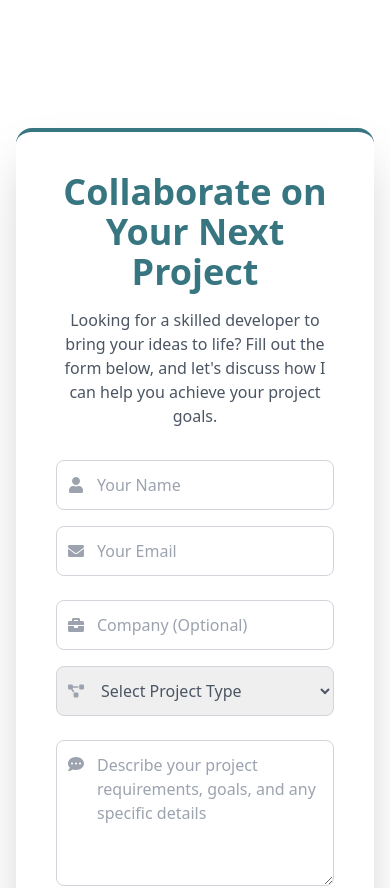
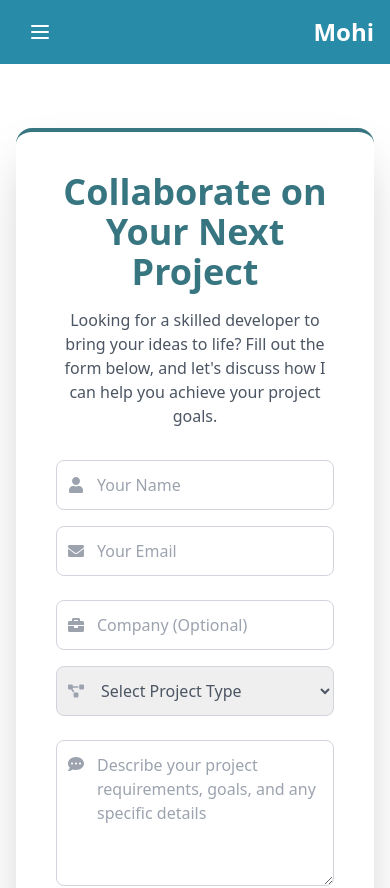
Before and after one commit to GITMOHI/MyPortfolio, a React (Vite) app in the folder client/: page /hireme in a window 390 px wide. Shown: the top 888 px of the page. Built offline with nearby package versions, Linux system fonts and the light colour scheme; no server answers.

Commit message:
responsive nav

```diff
--- a/client/src/LayOut/Left/Left.jsx
+++ b/client/src/LayOut/Left/Left.jsx
@@ -22,6 +22,9 @@ const Left = () => {
         else if(path_name == '/resume'){
             setColor('#54b689');
         }
+        else if(path_name == '/blog'){
+            setColor('#F07857');
+        }
         else{
             setColor('#288BA8');
         }
--- a/client/src/LayOut/Main.jsx
+++ b/client/src/LayOut/Main.jsx
@@ -60,14 +60,29 @@ const Main = () => {
   const [isDrawerOpen, setIsDrawerOpen] = useState(false); // State to toggle drawer
   const location = useLocation();
 
-  useEffect(() => {
-    const path_name = location.pathname;
-    if (path_name === "/aboutme" || path_name === "/") {
-      setColor("#5BC3D5");
-    } else if (path_name === "/portfolio") {
-      setColor("#EEA73B");
-    }
-  }, [location]); // Re-run effect when location changes
+
+
+    useEffect(() => {
+
+        console.log('location: -->>', location);
+        const path_name = location.pathname;
+        if(path_name == '/aboutme' || path_name == '/'){
+            setColor('#5BC3D5');
+        }
+        else if(path_name == '/portfolio'){
+            setColor('#EEA73B');
+        }
+        else if(path_name == '/resume'){
+            setColor('#54b689');
+        }
+        else if(path_name == '/blog'){
+          setColor('#F07857');
+        }
+        else{
+            setColor('#288BA8');
+        }
+
+    }, [location]); // Re-run effect when location changes; // Re-run effect when location changes
 
   return (
     <div className="flex flex-col lg:flex-row gap-2">
@@ -99,7 +114,7 @@ const Main = () => {
       {/* Drawer Component */}
       {isDrawerOpen && (
         <div className="fixed inset-0 bg-black bg-opacity-50 z-50" onClick={() => setIsDrawerOpen(false)}>
-          <div className="fixed top-0 left-0 h-full w-3/4 bg-white shadow-lg p-5" onClick={(e) => e.stopPropagation()}>
+          <div style={{ backgroundColor: color }} className={`fixed top-0 left-0 h-full w-3/4 bg-[${color}] shadow-lg p-5`} onClick={(e) => e.stopPropagation()}>
             <button
               className="btn btn-square btn-ghost text-black mb-4"
               onClick={() => setIsDrawerOpen(false)}
```
